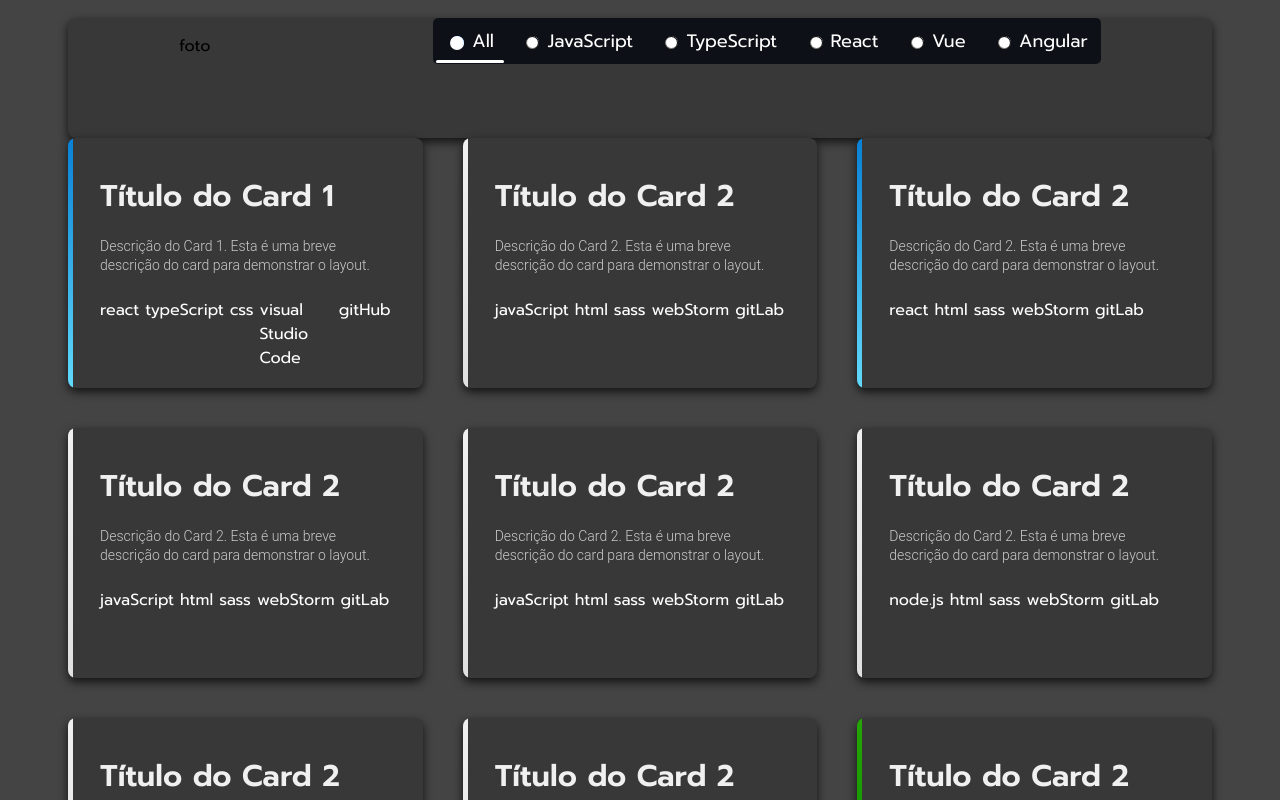
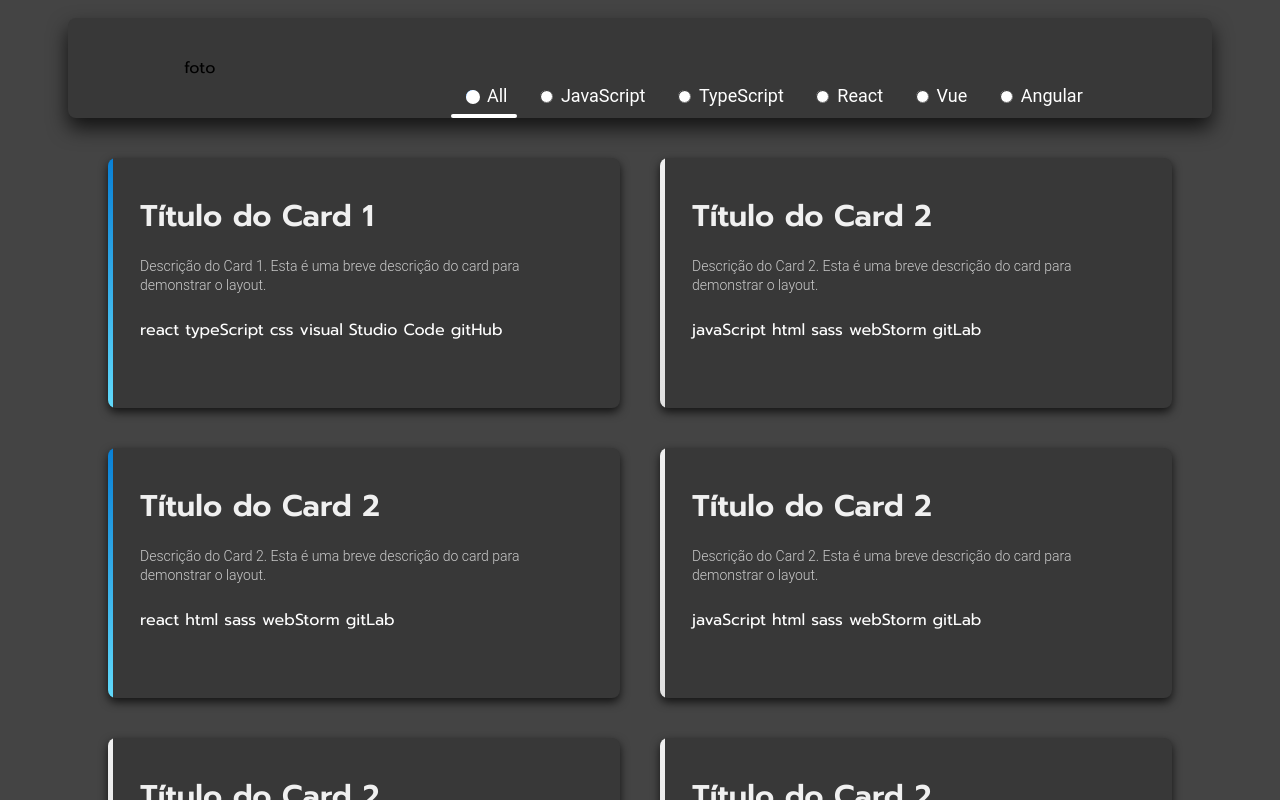
Before and after one commit to gabrielpenteado/portfolio, a React (Vite) app: page / in a window 1280 px wide. Shown: the top 800 px of the page. Built offline with nearby package versions, Linux system fonts and the light colour scheme.

Commit message:
adjust navbar position on header

```diff
--- a/src/App.css
+++ b/src/App.css
@@ -7,12 +7,12 @@
     minmax(350px, 1fr)
   ); /* Responsive grid layout */
   gap: 40px; /* Space between cards */
-  /* padding: 30px 40px 40px 40px; */
+  padding: 40px 40px 40px 40px;
 }
 
 body {
   background-color: #444444;
-  font-family: Roboto;
+  /* font-family: Roboto; */
 }
 
 .app {
@@ -22,14 +22,12 @@ body {
 .header {
   display: flex;
   justify-content: space-around;
+  align-items: center;
   font-family: "Prompt", sans-serif;
   width: 100%;
-  height: 120px;
+  height: 100px;
   border-radius: 8px;
   background-color: rgb(56, 56, 56);
-  display: flex;
-  box-shadow: 0 4px 10px rgba(0, 0, 0, 0.726);
+  box-shadow: 0 10px 20px rgba(0, 0, 0, 0.726);
   position: relative;
-  box-sizing: border-box;
-  overflow: hidden;
 }
--- a/src/App.tsx
+++ b/src/App.tsx
@@ -3,7 +3,6 @@ import Card from ".//components/card/Card";
 import Navbar from "./components/navbar/Navbar";
 import { cards } from "./cardData";
 import "./App.css";
-import "./canvas.js";
 
 import { motion, AnimatePresence } from "framer-motion";
 
--- a/src/canvas.js
+++ /dev/null
@@ -1,87 +0,0 @@
-document.addEventListener("DOMContentLoaded", () => {
-    const canvas = document.getElementById("starfield");
-    const ctx = canvas.getContext("2d");
-    const numStars = 3000;
-    const speed = 5;
-    const maxDepth = 1500;
-    const starColors = ["#FFFFFF", "#FFDDC1", "#FFC0CB", "#ADD8E6", "#B0E0E6"];
-    let stars = [];
-
-    function setCanvasSize() {
-        canvas.width = window.innerWidth;
-        canvas.height = window.innerHeight;
-    }
-
-    function getRandomColor() {
-        return starColors[Math.floor(Math.random() * starColors.length)];
-    }
-
-    class Star {
-        constructor(x, y, z, size, color) {
-            this.x = x;
-            this.y = y;
-            this.z = z;
-            this.size = size;
-            this.color = color;
-        }
-
-        update() {
-            this.z -= speed * (2 - this.z / maxDepth);
-            if (this.z <= 0) {
-                this.reset();
-            }
-        }
-
-        reset() {
-            this.z = maxDepth;
-            const angle = Math.random() * 2 * Math.PI;
-            const distance = Math.sqrt(Math.random()) * (canvas.width / 2);
-            this.x = Math.cos(angle) * distance;
-            this.y = Math.sin(angle) * distance;
-            this.size = (1 - distance / (canvas.width / 2)) * 0.1 + 0.5;
-            this.color = getRandomColor();
-        }
-
-        draw() {
-            const x = ((this.x / this.z) * canvas.width) / 2 + canvas.width / 2;
-            const y = ((this.y / this.z) * canvas.height) / 2 + canvas.height / 2;
-            const radius = (1 - this.z / maxDepth) * this.size * 3;
-            ctx.beginPath();
-            ctx.arc(x, y, radius, 3, Math.PI * 2);
-            ctx.fillStyle = this.color;
-            ctx.fill();
-        }
-    }
-
-    function initStars() {
-        stars = Array.from({ length: numStars }, () => {
-            const angle = Math.random() * 2 * Math.PI;
-            const distance = Math.sqrt(Math.random()) * (canvas.width / 2);
-            return new Star(
-                Math.cos(angle) * distance,
-                Math.sin(angle) * distance,
-                Math.random() * maxDepth,
-                (1 - distance / (canvas.width / 2)) * 0.1 + 0.5,
-                getRandomColor()
-            );
-        });
-    }
-
-    function updateAndDrawStars() {
-        ctx.clearRect(0, 0, canvas.width, canvas.height);
-        stars.forEach((star) => {
-            star.update();
-            star.draw();
-        });
-        requestAnimationFrame(updateAndDrawStars);
-    }
-
-    window.addEventListener("resize", () => {
-        setCanvasSize();
-        initStars();
-    });
-
-    setCanvasSize();
-    initStars();
-    requestAnimationFrame(updateAndDrawStars);
-});
--- a/src/components/card/Card.css
+++ b/src/components/card/Card.css
@@ -1,3 +1,5 @@
+@import url("https://fonts.googleapis.com/css2?family=Prompt:wght@400;600&display=swap");
+
 .card {
   font-family: "Prompt", sans-serif;
   width: 100%;
--- a/src/components/navbar/Navbar.css
+++ b/src/components/navbar/Navbar.css
@@ -1,11 +1,14 @@
+@import url("https://fonts.googleapis.com/css2?family=Prompt:wght@400;600&display=swap");
+
 .input {
   display: flex;
   flex-direction: row;
   width: fit-content;
   height: 40px;
-  background-color: #0d1117;
+  /* background-color: #0d1117; */
   justify-content: center;
-  align-items: center;
+  /* align-items: center; */
+  align-self: self-end;
   border-radius: 5px;
   gap: 7.5px;
   padding: 3px;
@@ -13,6 +16,8 @@
 
 .span {
   font-size: 18px;
+  text-transform: capitalize;
+  font-family: "Roboto", sans-serif;
 }
 
 .value-color:checked + .radio-button__custom {
@@ -25,17 +30,17 @@
 .value:hover .radio-button__custom {
   /* transform: scale(1.1); */
   border-color: var(--color, white);
-  box-shadow: inset 0 0 20px var(--color, white);
+  box-shadow: inset 0 0 40px var(--color, white);
 }
 
 .radio-button__custom {
   position: absolute;
-  top: 18.5px;
-  left: 14px;
+  top: 15px;
+  left: 15px;
   width: 12px;
   height: 12px;
   border-radius: 50%;
-  border: 1px solid #0f0f0f;
+  border: 1px solid rgb(56, 56, 56);
 }
 
 .value {
@@ -49,10 +54,6 @@
   cursor: pointer;
   border-radius: 4px;
   transition: all 0.2s ease;
-}
-
-span {
-  text-transform: capitalize;
 }
 
 .value:not(:active):hover,
@@ -69,10 +70,10 @@ span {
 .value-color::before {
   content: "";
   position: absolute;
-  top: 43px;
+  top: 39px;
   right: 0px;
   width: 100%;
-  height: 3px;
+  height: 4px;
   background-color: var(--color, white);
   border-radius: 5px;
   opacity: 0;
```
